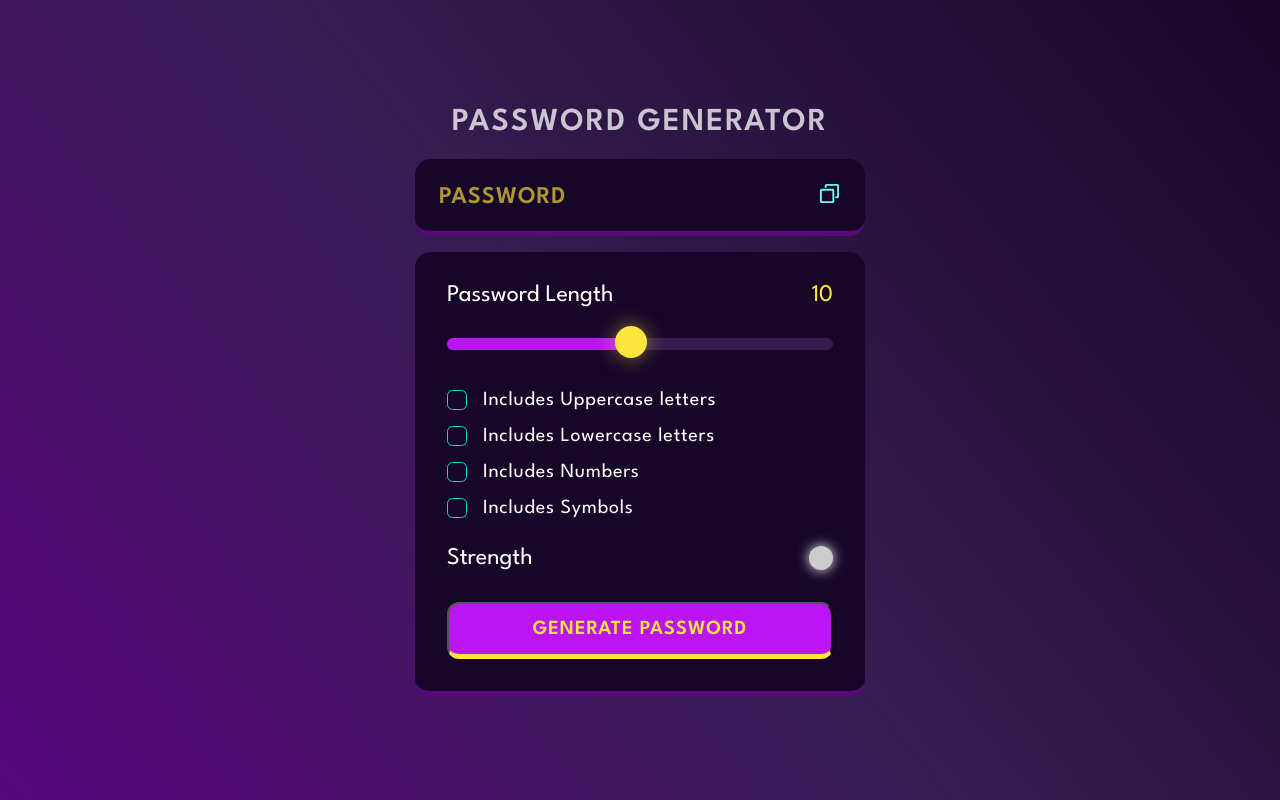
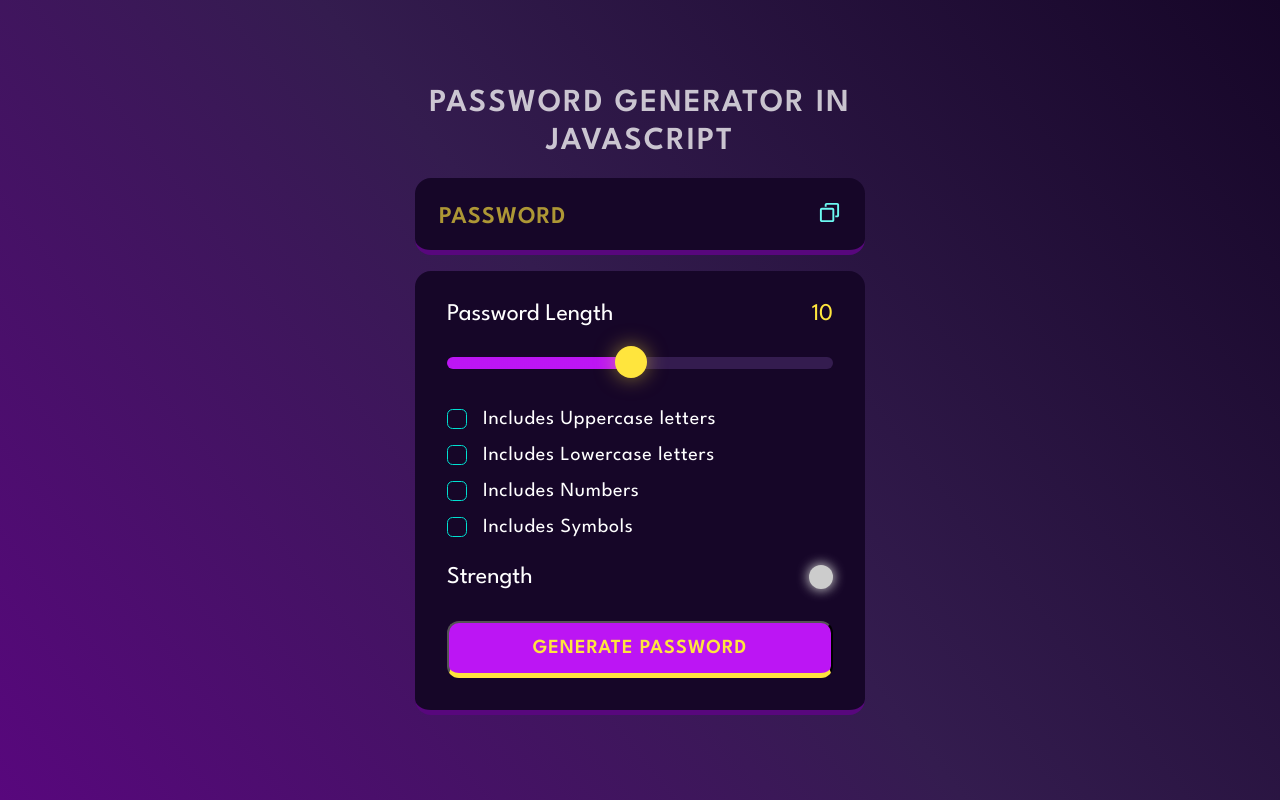
Before and after one commit to Pankajjangid01/PasswordGenerator, a plain HTML site: page index.html in a window 1280 px wide. Drawn offline with Linux system fonts and the light colour scheme.

Commit message:
change in title tag

```diff
--- a/index.html
+++ b/index.html
@@ -17,7 +17,7 @@
 
     <div class="container">
 
-        <h1>Password Generator</h1>
+        <h1>Password Generator In javascript</h1>
 
         <div class="display-container">
 
```
